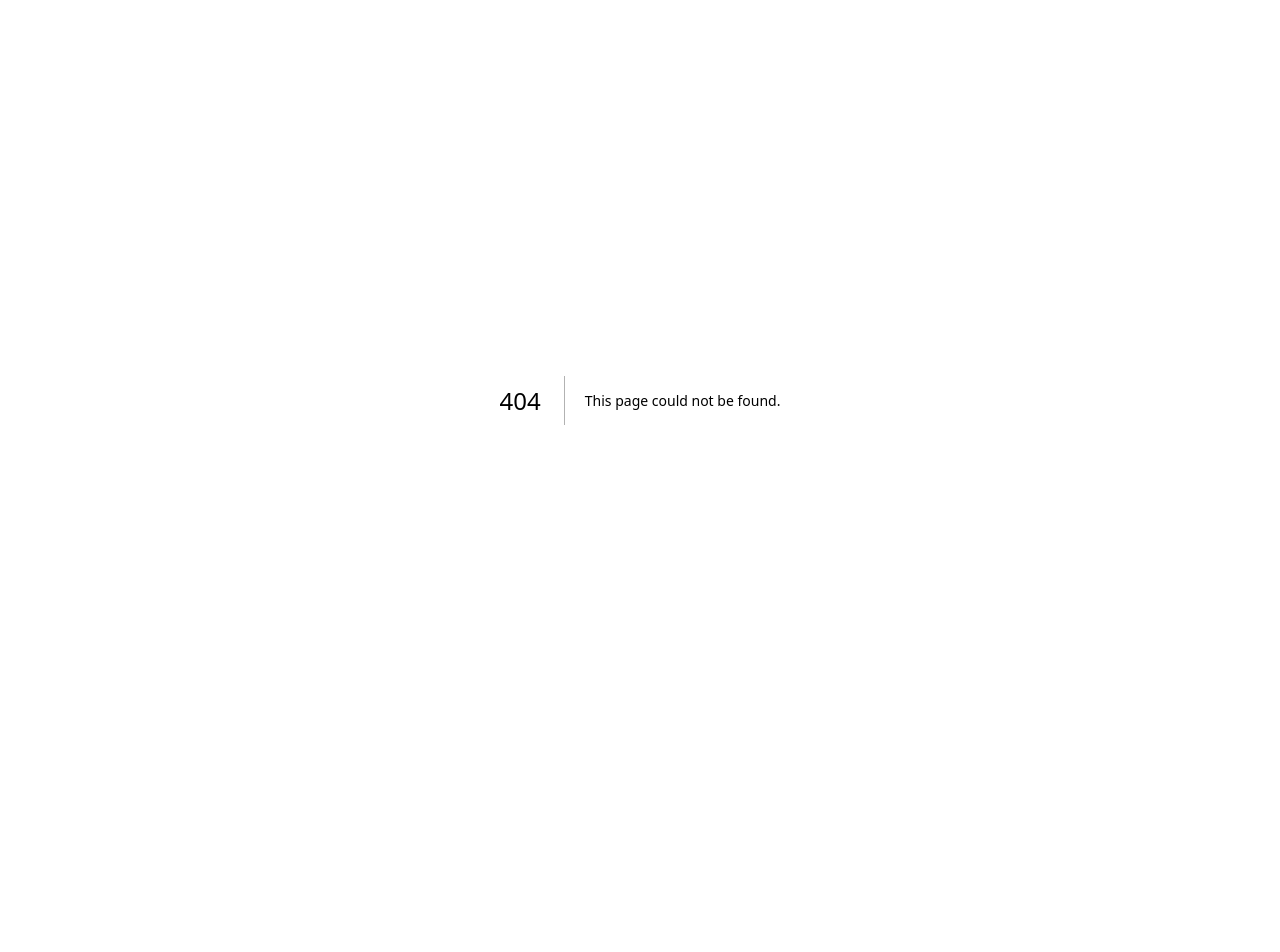
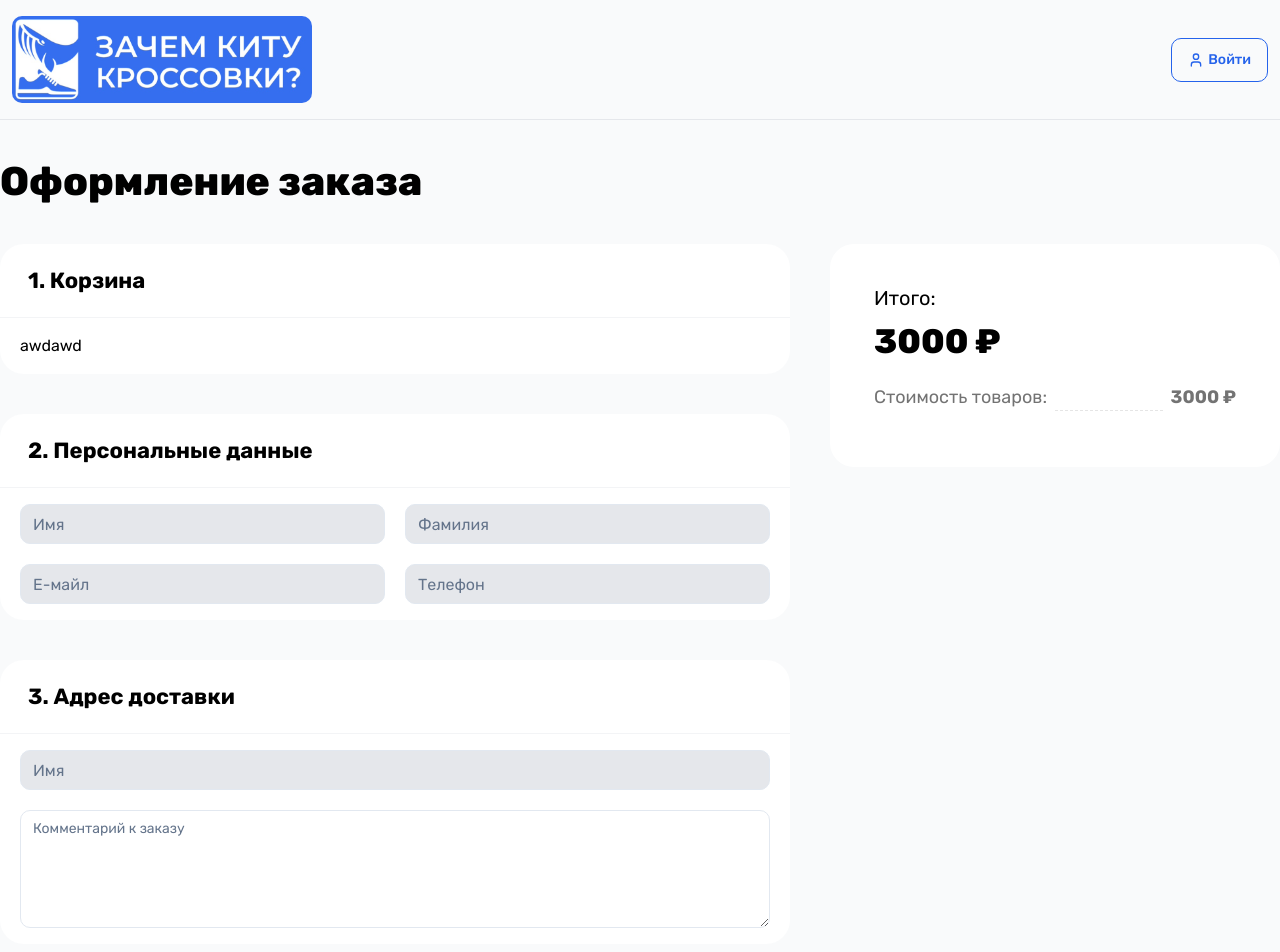
Before and after one commit to NikitaSavchuk97/next-boots, a Next.js app: page /checkout in a window 1280 px wide. Before the commit this address had no page. Shown: the top 952 px of the page. Before the commit the page ends 800 px from the top, so only its background shows below. Built offline with nearby package versions, Linux system fonts and the light colour scheme.

Commit message:
Компонент: Чекаут + Компонент: ЧекаутОрдерДетеилс

```diff
--- /dev/null
+++ b/app/(checkout)/checkout/page.tsx
@@ -0,0 +1,45 @@
+import { CheckoutOrderDetails, Container, Title, WhiteBlock } from '@/shared/components/shared';
+import { Input, Textarea } from '@/shared/components/ui';
+import { FC } from 'react';
+const CheckOutPage: FC = () => {
+  return (
+    <Container>
+      <Title text='Оформление заказа' size='xl' className='font-extrabold mb-8 ' />
+
+      <div className='flex gap-10'>
+        <div className='flex flex-col gap-10 flex-1 mb-20'>
+          <WhiteBlock title='1. Корзина'>awdawd</WhiteBlock>
+
+          <WhiteBlock title='2. Персональные данные'>
+            <div className='grid grid-cols-2 gap-5'>
+              <Input name='firstName' className='text-base' placeholder='Имя' />
+              <Input name='lastName' className='text-base' placeholder='Фамилия' />
+              <Input name='email' className='text-base' placeholder='Е-майл' />
+              <Input name='phone' className='text-base' placeholder='Телефон' />
+            </div>
+          </WhiteBlock>
+
+          <WhiteBlock title='3. Адрес доставки'>
+            <div className='flex flex-col gap-5'>
+              <Input name='firstName' className='text-base' placeholder='Имя' />
+              <Textarea rows={5} className='text-base' placeholder='Комментарий к заказу' />
+            </div>
+          </WhiteBlock>
+        </div>
+
+        <div className='w-[450px]'>
+          <WhiteBlock className='p-6 top-4 sticky'>
+            <div className='flex flex-col gap-1'>
+              <span className='text-xl'>Итого:</span>
+              <span className='text-[34px] font-extrabold'>3000 ₽</span>
+            </div>
+
+            <CheckoutOrderDetails title='Стоимость товаров:' value={'3000'} />
+          </WhiteBlock>
+        </div>
+      </div>
+    </Container>
+  );
+};
+
+export default CheckOutPage;
--- /dev/null
+++ b/app/(checkout)/layout.tsx
@@ -0,0 +1,17 @@
+import { Container, Header } from '@/shared/components/shared';
+import { Metadata } from 'next';
+import { ReactNode } from 'react';
+
+export const metadata: Metadata = {
+  title: 'ZKK | Корзина',
+  description: '',
+};
+
+export default function CheckoutLayout({ children }: { children: ReactNode }) {
+  return (
+    <main className='min-h-screen bg-gray-50'>
+      <Header className='border-gray-200 mb-8' hasSearch={false} hasCart={false} />
+      <Container>{children}</Container>
+    </main>
+  );
+}
--- /dev/null
+++ b/shared/components/shared/checkout-order-details.tsx
@@ -0,0 +1,20 @@
+import { cn } from '@/shared/lib/utils';
+import { FC } from 'react';
+
+interface PropsTypes {
+  className?: string;
+  title: string;
+  value: string;
+}
+
+export const CheckoutOrderDetails: FC<PropsTypes> = ({ className, title, value }) => {
+  return (
+    <div className={cn('flex my-4', className)}>
+      <span className='flex flex-1 text-lg text-neutral-500'>
+        {title}
+        <div className='flex-1 border-b border-dashed border-b-neutral-200 -top-1 mx-2' />
+        <span className=' font-bold text-lg'>{value} ₽</span>
+      </span>
+    </div>
+  );
+};
--- a/shared/components/shared/header.tsx
+++ b/shared/components/shared/header.tsx
@@ -2,14 +2,19 @@
 import Link from 'next/link';
 import Image from 'next/image';
 import { Button } from '../ui';
+import { User } from 'lucide-react';
 import { cn } from '../../lib/utils';
+import CartButton from './cart-button';
 import { Container } from './container';
 import { SearchInput } from './search-input';
-import { ClassNamePropsTypes } from '../../../@types/types';
-import { User } from 'lucide-react';
-import CartButton from './cart-button';
 
-export const Header: FC<ClassNamePropsTypes> = ({ className }) => {
+interface HeaderPropTypes {
+  className: string;
+  hasSearch?: boolean;
+  hasCart?: boolean;
+}
+
+export const Header: FC<HeaderPropTypes> = ({ className, hasSearch = true, hasCart = true }) => {
   return (
     <header className={cn('border-b border-gray-300 pl-3 pr-3', className)}>
       <Container className='flex items-end md:items-center justify-between py-4 border-b-orange-100'>
@@ -24,9 +29,11 @@
             />
           </Link>
 
+          {hasSearch && (
             <div className='mt-5 md:mx-4 md:my-auto md:w-full'>
               <SearchInput />
             </div>
+          )}
         </div>
 
         <div className='flex md:items-center  flex-col  sm:flex-row'>
@@ -35,9 +42,11 @@
             Войти
           </Button>
 
+          {hasCart && (
             <div>
               <CartButton />
             </div>
+          )}
         </div>
       </Container>
     </header>
--- a/shared/components/shared/index.ts
+++ b/shared/components/shared/index.ts
@@ -7,9 +7,11 @@
 export { SortPopup } from './sort-popup';
 export { Categories } from './categories';
 export { CartDrawer } from './cart-drawer';
+export { WhiteBlock } from './white-block';
 export { SearchInput } from './search-input';
 export { ProductImages } from './product-images';
 export { FilterCheckbox } from './filter-checkbox';
 export { CheckboxFiltersGroup } from './checkbox-filters-group';
+export { CheckoutOrderDetails } from './checkout-order-details';
 
 export * from './modals';
--- /dev/null
+++ b/shared/components/shared/white-block.tsx
@@ -0,0 +1,31 @@
+import React from 'react';
+import { Title } from './title';
+import { cn } from '@/shared/lib/utils';
+
+interface Props {
+  className?: string;
+  contentClassName?: string;
+  title?: string;
+  endAdornment?: React.ReactNode;
+}
+
+export const WhiteBlock: React.FC<React.PropsWithChildren<Props>> = ({
+  title,
+  endAdornment,
+  className,
+  contentClassName,
+  children,
+}) => {
+  return (
+    <div className={cn('bg-white rounded-3xl', className)}>
+      {title && (
+        <div className='flex items-center justify-between p-5 px-7 border-b border-gray-100'>
+          <Title text={title} size='sm' className='font-bold' />
+          {endAdornment}
+        </div>
+      )}
+
+      <div className={cn('px-5 py-4', contentClassName)}>{children}</div>
+    </div>
+  );
+};
--- a/shared/components/ui/index.ts
+++ b/shared/components/ui/index.ts
@@ -7,3 +7,4 @@
 export { Popover } from './popover';
 export { Skeleton } from './skeleton';
 export { Checkbox } from './checkbox';
+export { Textarea } from './textarea';
--- /dev/null
+++ b/shared/components/ui/textarea.tsx
@@ -0,0 +1,21 @@
+import * as React from 'react';
+
+import { cn } from '@/shared/lib/utils';
+
+const Textarea = React.forwardRef<HTMLTextAreaElement, React.ComponentProps<'textarea'>>(
+  ({ className, ...props }, ref) => {
+    return (
+      <textarea
+        className={cn(
+          'flex min-h-[80px] w-full rounded-md border border-input bg-background px-3 py-2 text-base ring-offset-background placeholder:text-muted-foreground focus-visible:outline-none focus-visible:ring-2 focus-visible:ring-ring focus-visible:ring-offset-2 disabled:cursor-not-allowed disabled:opacity-50 md:text-sm',
+          className,
+        )}
+        ref={ref}
+        {...props}
+      />
+    );
+  },
+);
+Textarea.displayName = 'Textarea';
+
+export { Textarea };
```
Lines whose indentation alone changed are shown as unchanged.
